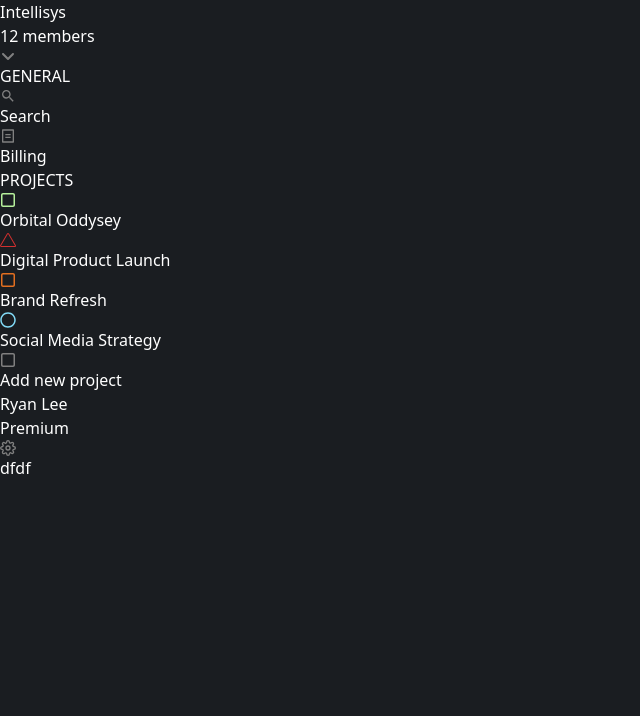
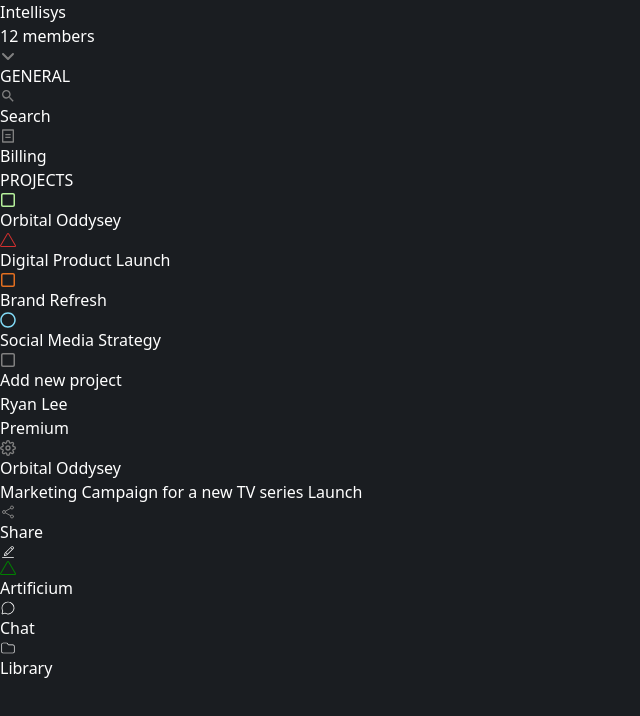
Before and after one commit to Abinsonsuresh/Artificium-AI-Chatbot-App, a React (Vite) app: page / in a window 1280 px wide. Shown: the top 716 px of the page, without its empty margins (0-640 px from the left). Built offline with nearby package versions, Linux system fonts and the light colour scheme.

Commit message:
header completed

```diff
--- a/src/Components/Header.jsx
+++ b/src/Components/Header.jsx
@@ -1,13 +1,53 @@
 import React from 'react'
+import { FiSettings } from "react-icons/fi";
+import { IoShareSocialOutline } from "react-icons/io5";
+import { CiEdit } from "react-icons/ci";
+import { BsTriangle } from 'react-icons/bs';
+import { PiChatCircleLight } from "react-icons/pi";
+import { CiFolderOn } from "react-icons/ci";
+const Header = () => {
+    return (
+        <>
+            <div className='w-full flex flex-col  gap-[1px]  rounded-xl'>
+                <div className='bg-[#0D0F10] flex justify-between items-center p-[24px] rounded-t-xl'>
+                    <div>
+                        <p className='font-bold'>Orbital Oddysey</p>
+                        <p className='text-sm text-gray-500'>Marketing Campaign for a new TV series Launch</p>
 
-const Header = () => {
-  return (
-    <>
-     <div className='bg-[#0D0F10] h-[150px] w-full min-w-screen p-4 rounded-xl'>
-                dfdf
+                    </div>
+                    <div className='flex items-center justify-center gap-5'>
+                        <div className='flex items-center gap-3'>
+                            <IoShareSocialOutline color='gray' />
+                            <span className='text-gray-500'>Share</span>
+                        </div>
+                        <div className='bg-gray-800 p-2 rounded-lg'>
+                            <CiEdit />
+                        </div>
+                    </div>
+                </div>
+
+
+                <div className='bg-[#0D0F10] flex justify-start items-center p-[24px] rounded-b-xl gap-5'>
+                    <div className='flex items-center gap-3'>
+                    <BsTriangle color='green' />
+                        <span>Artificium</span>
+                    </div>
+
+                    <div className='flex items-center gap-3'>
+                    <PiChatCircleLight />
+                        <span>Chat</span>
+                    </div>
+
+                    <div className='flex items-center gap-3'>
+                    <CiFolderOn />
+                        <span>Library</span>
+                    </div>
+
+                </div>
+
             </div>
-    </>
-  )
+        </>
+    )
 }
 
 export default Header
```
